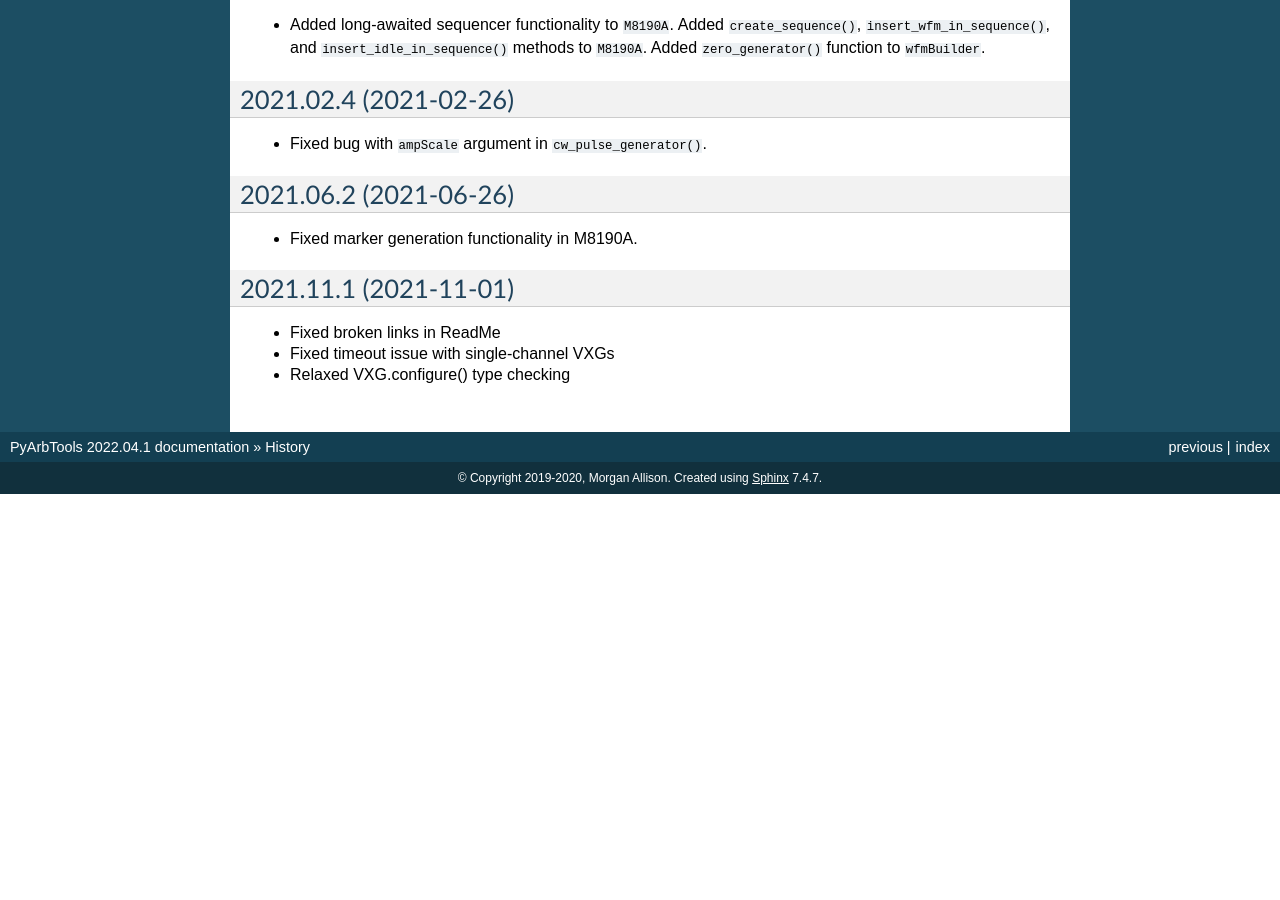
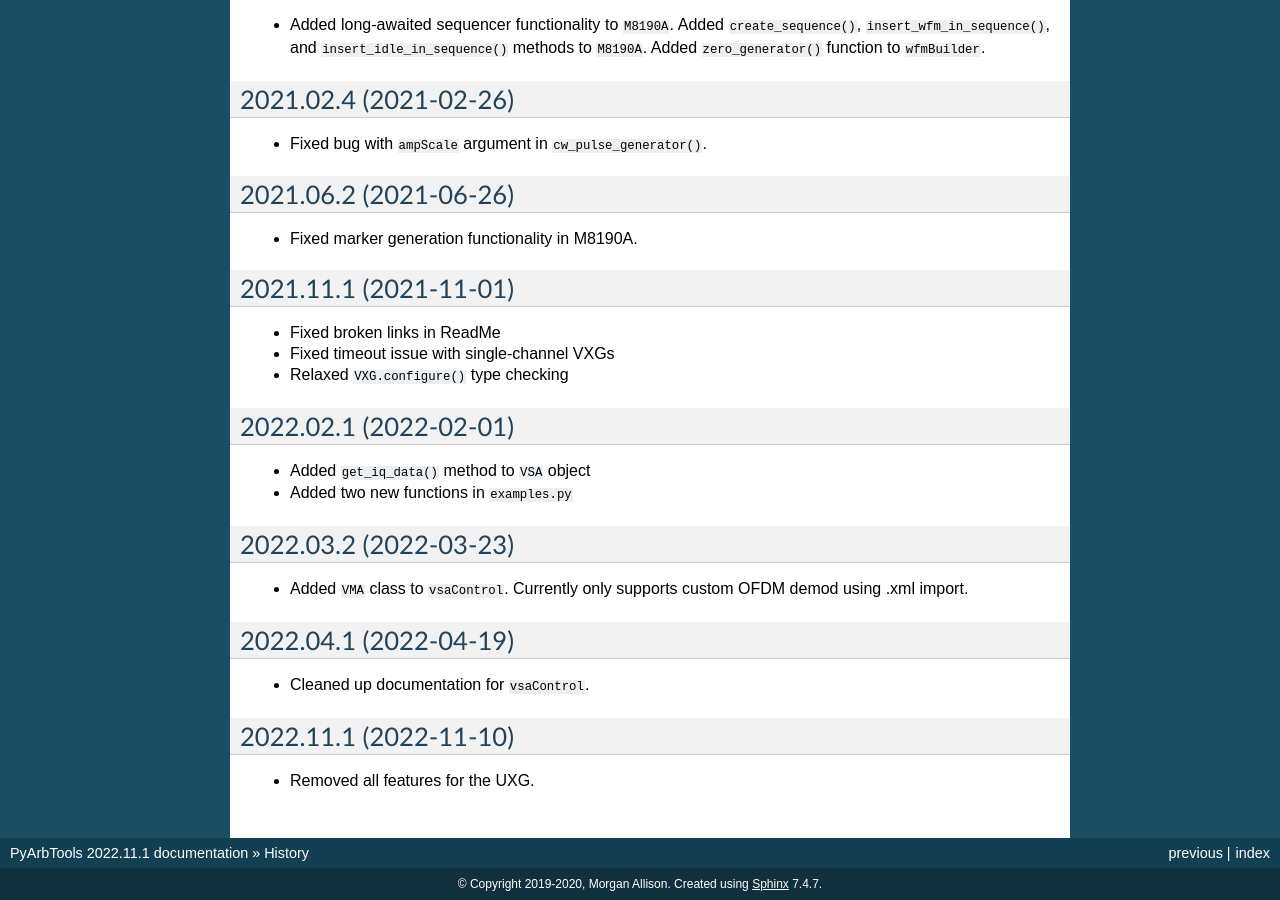
Before and after one commit to morgan-at-keysight/pyarbtools, a Sphinx documentation site: the page built from docs/history.rst, in a window 1280 px wide and 900 px high, scrolled down 2187 px. Built offline with Sphinx 7.4.7, drawn with Linux system fonts in a browser that asks for light colours; before the commit the page ends 2681 px from its top, so only the background shows below that; some of the changed text lies outside the part shown.

Commit message:
Cleaned up documentation and updated version.

```diff
--- a/README.rst
+++ b/README.rst
@@ -2,7 +2,7 @@
 PyArbTools: Keysight Signal Generator Control & Waveform Creation
 =================================================================
 
-*Current version: 2021.11.1*
+*Current version: 2022.11.1*
 
 Frustrated after looking through hundreds of pages of user manuals to find out how to download a waveform to a signal generator?
 
--- a/docs/history.rst
+++ b/docs/history.rst
@@ -110,4 +110,21 @@ History
 ----------------------
 * Fixed broken links in ReadMe
 * Fixed timeout issue with single-channel VXGs
-* Relaxed VXG.configure() type checking
+* Relaxed ``VXG.configure()`` type checking
+
+2022.02.1 (2022-02-01)
+----------------------
+* Added ``get_iq_data()`` method to ``VSA`` object
+* Added two new functions in ``examples.py``
+
+2022.03.2 (2022-03-23)
+----------------------
+* Added ``VMA`` class to ``vsaControl``. Currently only supports custom OFDM demod using .xml import.
+
+2022.04.1 (2022-04-19)
+----------------------
+* Cleaned up documentation for ``vsaControl``.
+
+2022.11.1 (2022-11-10)
+----------------------
+* Removed all features for the UXG.
--- a/pyarbtools/__init__.py
+++ b/pyarbtools/__init__.py
@@ -13,11 +13,10 @@ YOU NEED TO UPDATE THE VERSION IN THE FOLLOWING FILES
 
 __author__ = """Morgan Allison"""
 __email__ = "morgan.allison@keysight.com"
-__version__ = "2022.04.1"
+__version__ = "2022.11.1"
 
 from pyarbtools import instruments
 from pyarbtools import wfmBuilder
 from pyarbtools import error
 from pyarbtools import vsaControl
-from pyarbtools import pdwBuilder
 from pyarbtools import gui
--- a/setup.cfg
+++ b/setup.cfg
@@ -1,6 +1,6 @@
 [metadata]
 name = pyarbtools
-version = 2022.04.01
+version = 2022.11.01
 author = Morgan Allison
 author_email = morgan.allison@keysight.com
 description = PyArbTools provides waveform creation and remote instrument control capabilities for Keysight signal generators.
```
